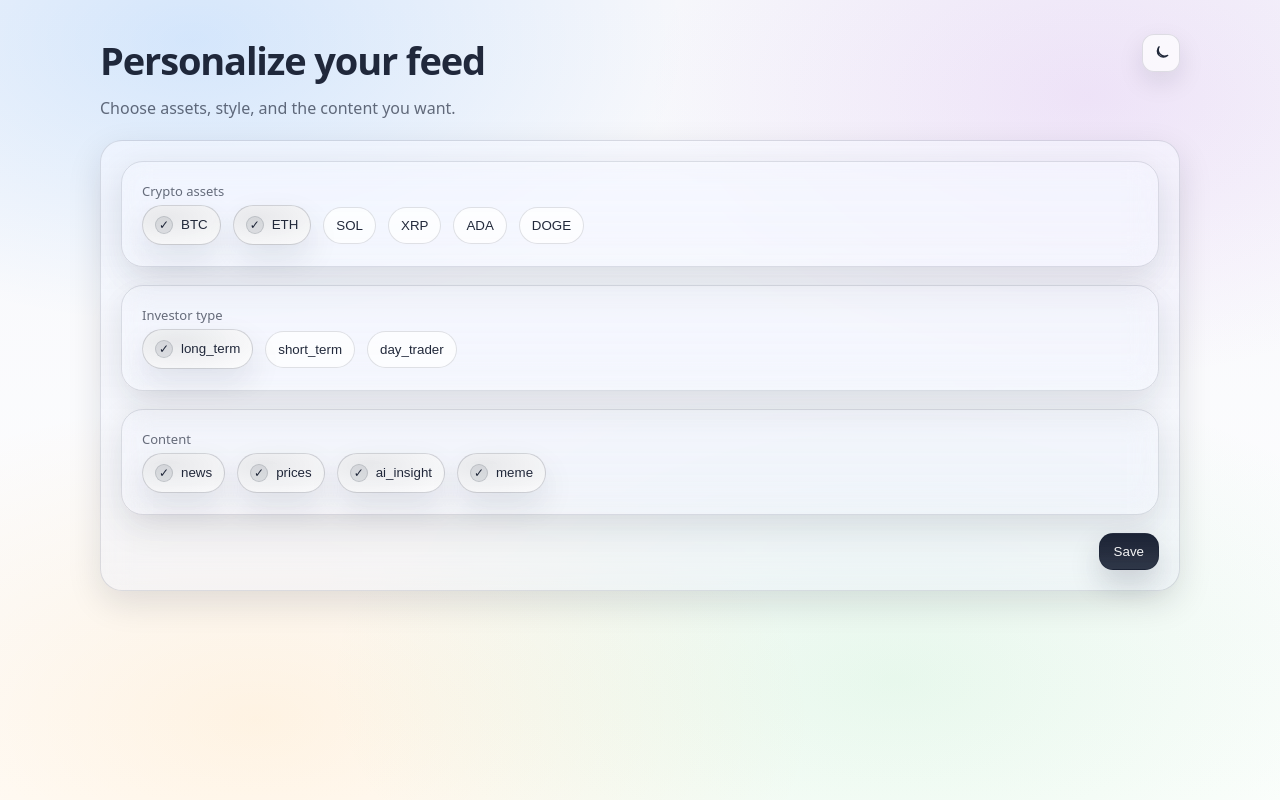
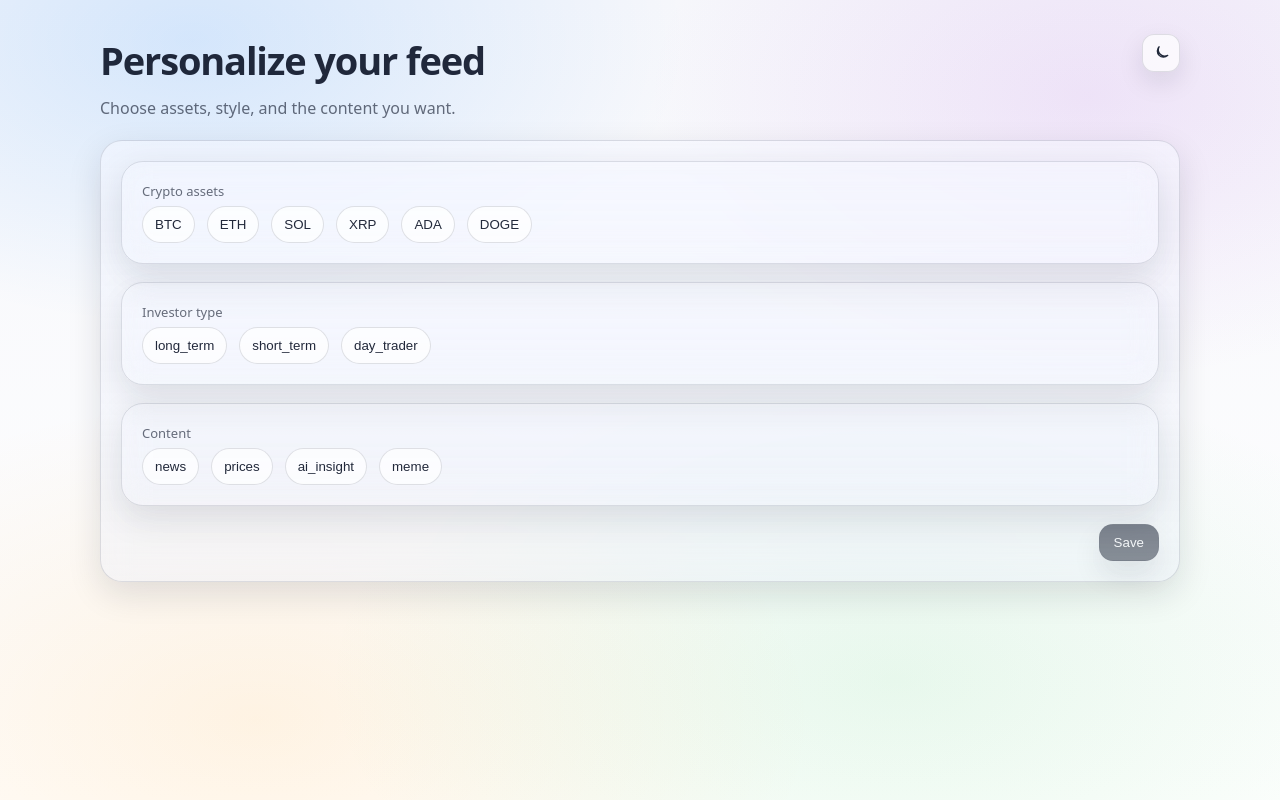
Before and after one commit to RotemPeled/Crypto_Investor_Dashboard, a React app in the folder frontend/: page /onboarding in a window 1280 px wide. Built offline with nearby package versions, Linux system fonts and the light colour scheme; no server answers; sample sign-in values are in the browser's storage; the HTML template or start-up script is replaced by a standard one.

Commit message:
Deleting default choosing and adding continue option only after choosing at leadt one option in the onboaring page

```diff
--- a/frontend/src/index.css
+++ b/frontend/src/index.css
@@ -544,3 +544,10 @@
     color: var(--muted);
     line-height: 1.5;
   }
+
+
+  .btn:disabled{
+    opacity: .55;
+    cursor: not-allowed;
+    transform: none;
+  }
--- a/frontend/src/pages/Onboarding.jsx
+++ b/frontend/src/pages/Onboarding.jsx
@@ -1,9 +1,10 @@
-import React, { useState } from "react";
+import React, { useMemo, useState } from "react";
 import { api } from "../api/client";
 import { ENDPOINTS } from "../api/endpoints";
 import { useNavigate } from "react-router-dom";
 import Shell from "../ui/Shell";
 import { Button } from "../ui/Form";
+
 function Pill({ active, onClick, children }) {
   return (
     <button
@@ -21,21 +22,38 @@ export default function Onboarding() {
   const nav = useNavigate();
   const [err, setErr] = useState("");
 
-  const [cryptoAssets, setCryptoAssets] = useState(["BTC", "ETH"]);
-  const [investorType, setInvestorType] = useState("long_term");
-  const [contentType, setContentType] = useState(["news", "prices", "ai_insight", "meme"]);
+  // ✅ Defaults: nothing selected
+  const [cryptoAssets, setCryptoAssets] = useState([]);
+  const [investorType, setInvestorType] = useState("");
+  const [contentType, setContentType] = useState([]);
 
-  const ASSETS = ["BTC","ETH","SOL","XRP","ADA","DOGE"];
-  const TYPES = ["long_term","short_term","day_trader"];
-  const CONTENT = ["news","prices","ai_insight","meme"];
+  const ASSETS = ["BTC", "ETH", "SOL", "XRP", "ADA", "DOGE"];
+  const TYPES = ["long_term", "short_term", "day_trader"];
+  const CONTENT = ["news", "prices", "ai_insight", "meme"];
 
   function toggle(arr, v) {
-    return arr.includes(v) ? arr.filter(x => x !== v) : [...arr, v];
+    return arr.includes(v) ? arr.filter((x) => x !== v) : [...arr, v];
   }
+
+  const isValid = useMemo(() => {
+    return cryptoAssets.length > 0  && investorType && contentType.length > 0;
+  }, [cryptoAssets, contentType]);
 
   async function onSubmit(e) {
     e.preventDefault();
     setErr("");
+
+    if (!isValid) {
+      if (cryptoAssets.length === 0 && contentType.length === 0) {
+        setErr("Please select at least one crypto asset, an investor type, and one content type.");
+    } else if (cryptoAssets.length === 0) {
+        setErr("Please select at least one crypto asset.");
+      } else {
+        setErr("Please select at least one content type.");
+      }
+      return;
+    }
+
     try {
       await api.post(ENDPOINTS.onboarding, {
         crypto_assets: cryptoAssets,
@@ -49,17 +67,18 @@ export default function Onboarding() {
   }
 
   return (
-    <Shell
-      title="Personalize your feed"
-      subtitle="Choose assets, style, and the content you want."
-    >
+    <Shell title="Personalize your feed" subtitle="Choose assets, style, and the content you want.">
       <form onSubmit={onSubmit} className="grid" style={{ gap: 18 }}>
         <div className="card" style={{ background: "transparent" }}>
           <div className="cardInner">
             <div className="label">Crypto assets</div>
             <div className="row" style={{ flexWrap: "wrap", justifyContent: "flex-start" }}>
-              {ASSETS.map(a => (
-                <Pill key={a} active={cryptoAssets.includes(a)} onClick={() => setCryptoAssets(p => toggle(p, a))}>
+              {ASSETS.map((a) => (
+                <Pill
+                  key={a}
+                  active={cryptoAssets.includes(a)}
+                  onClick={() => setCryptoAssets((p) => toggle(p, a))}
+                >
                   {a}
                 </Pill>
               ))}
@@ -71,7 +90,7 @@ export default function Onboarding() {
           <div className="cardInner">
             <div className="label">Investor type</div>
             <div className="row" style={{ flexWrap: "wrap", justifyContent: "flex-start" }}>
-              {TYPES.map(t => (
+              {TYPES.map((t) => (
                 <Pill key={t} active={investorType === t} onClick={() => setInvestorType(t)}>
                   {t}
                 </Pill>
@@ -84,8 +103,12 @@ export default function Onboarding() {
           <div className="cardInner">
             <div className="label">Content</div>
             <div className="row" style={{ flexWrap: "wrap", justifyContent: "flex-start" }}>
-              {CONTENT.map(c => (
-                <Pill key={c} active={contentType.includes(c)} onClick={() => setContentType(p => toggle(p, c))}>
+              {CONTENT.map((c) => (
+                <Pill
+                  key={c}
+                  active={contentType.includes(c)}
+                  onClick={() => setContentType((p) => toggle(p, c))}
+                >
                   {c}
                 </Pill>
               ))}
@@ -96,12 +119,18 @@ export default function Onboarding() {
         {err ? <div className="error">{err}</div> : null}
 
         <div className="formActions">
-
           <div className="formActionsRight">
-            <Button variant="primary" type="submit">Save</Button>
+            <Button
+              variant="primary"
+              type="submit"
+              disabled={!isValid}
+              aria-disabled={!isValid}
+              title={!isValid ? "Select at least one asset and one content type" : "Save"}
+            >
+              Save
+            </Button>
           </div>
         </div>
-
       </form>
     </Shell>
   );
```
Lines whose indentation alone changed are shown as unchanged.
